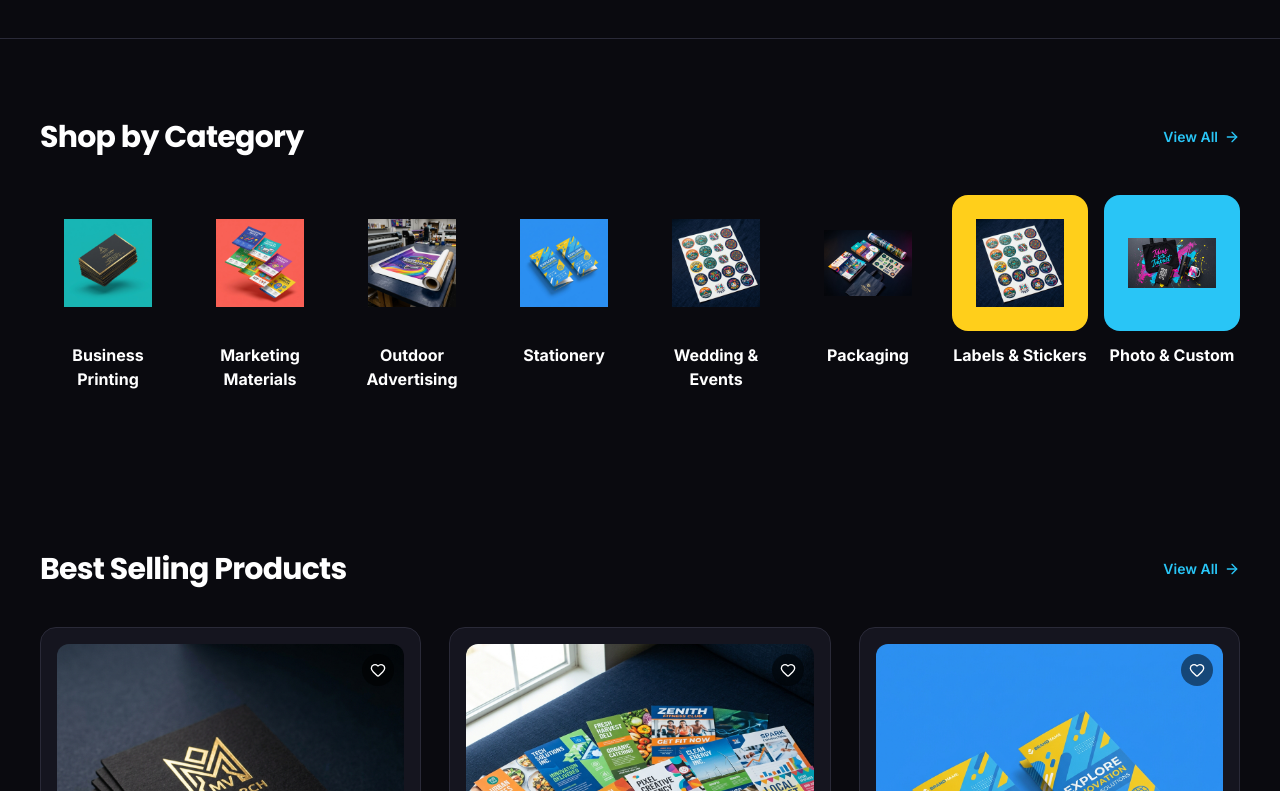
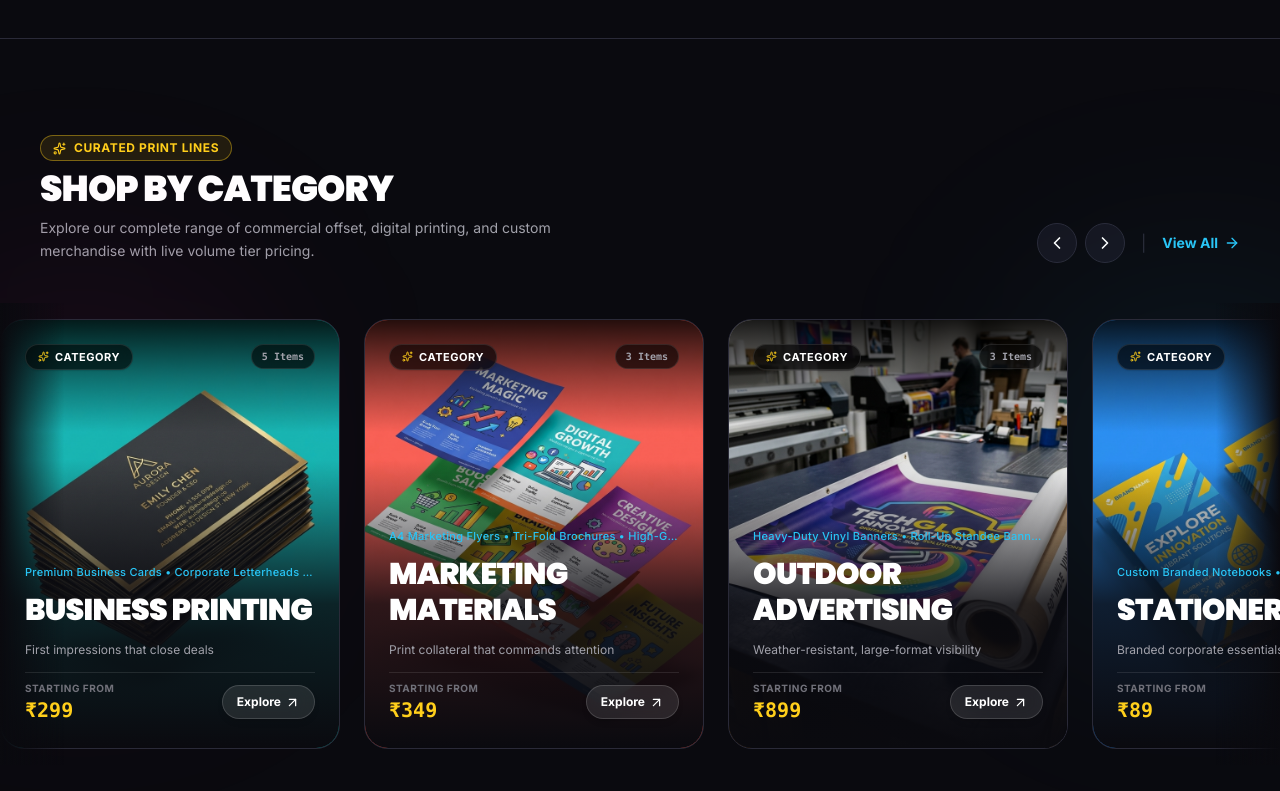
Before and after one commit to MrPrinceSaxena/StarPress, a Next.js app: page / in a window 1280 px wide. Shown: the part 749-1540 px from the top of the page. Built offline with nearby package versions, Linux system fonts and the light colour scheme.

Commit message:
feat(home): improvise Shop by Category into a Netflix-style cinematic horizontal scroll rail

```diff
--- a/src/app/globals.css
+++ b/src/app/globals.css
@@ -49,6 +49,15 @@
     box-shadow: 0 0 24px rgba(240, 23, 156, 0.15);
     border-color: rgba(240, 23, 156, 0.4);
   }
+
+  /* Hide scrollbar utility */
+  .no-scrollbar::-webkit-scrollbar {
+    display: none;
+  }
+  .no-scrollbar {
+    -ms-overflow-style: none;
+    scrollbar-width: none;
+  }
 }
 
 @media (prefers-reduced-motion: reduce) {
--- a/src/components/sections/CategoryGrid.tsx
+++ b/src/components/sections/CategoryGrid.tsx
@@ -1,33 +1,185 @@
-import React from "react";
+"use client";
+
+import React, { useRef, useState, useEffect, useCallback, useMemo } from "react";
 import Link from "next/link";
-import { ArrowRight } from "lucide-react";
-import { CATEGORIES } from "@/lib/data";
-import CategoryCard from "@/components/ui/CategoryCard";
+import { ArrowRight, ChevronLeft, ChevronRight, Sparkles } from "lucide-react";
+import CategoryCard, { CategoryCardData } from "@/components/ui/CategoryCard";
+import { getAllCategories, getProductsByCategory } from "@/lib/catalog";
 
 export default function CategoryGrid() {
+  const scrollContainerRef = useRef<HTMLDivElement>(null);
+  const [canScrollLeft, setCanScrollLeft] = useState(false);
+  const [canScrollRight, setCanScrollRight] = useState(true);
+
+  // Enriched categories with catalog products, pricing, and item counts
+  const enrichedCategories: CategoryCardData[] = useMemo(() => {
+    const categories = getAllCategories();
+
+    return categories.map((cat) => {
+      const prods = getProductsByCategory(cat.slug);
+      const minPrice =
+        prods.length > 0
+          ? Math.min(...prods.map((p) => p.basePrice))
+          : 199;
+      const sampleNames = prods.slice(0, 3).map((p) => p.name);
+
+      return {
+        id: cat.id,
+        slug: cat.slug,
+        name: cat.name,
+        tagline: cat.tagline,
+        imageUrl: cat.imageUrl,
+        accentColor: cat.accentColor,
+        productCount: prods.length,
+        startingPrice: minPrice,
+        sampleProducts: sampleNames,
+        href: `/shop?category=${cat.slug}`,
+      };
+    });
+  }, []);
+
+  const updateScrollState = useCallback(() => {
+    const el = scrollContainerRef.current;
+    if (!el) return;
+
+    const { scrollLeft, scrollWidth, clientWidth } = el;
+    setCanScrollLeft(scrollLeft > 15);
+    setCanScrollRight(scrollLeft < scrollWidth - clientWidth - 15);
+  }, []);
+
+  useEffect(() => {
+    const el = scrollContainerRef.current;
+    if (!el) return;
+
+    updateScrollState();
+    el.addEventListener("scroll", updateScrollState, { passive: true });
+    window.addEventListener("resize", updateScrollState);
+
+    return () => {
+      el.removeEventListener("scroll", updateScrollState);
+      window.removeEventListener("resize", updateScrollState);
+    };
+  }, [updateScrollState]);
+
+  const handleScroll = (direction: "left" | "right") => {
+    const el = scrollContainerRef.current;
+    if (!el) return;
+
+    const scrollAmount = Math.max(320, el.clientWidth * 0.7);
+    el.scrollBy({
+      left: direction === "left" ? -scrollAmount : scrollAmount,
+      behavior: "smooth",
+    });
+  };
+
   return (
-    <section className="py-16 md:py-20">
+    <section className="py-16 md:py-24 relative overflow-hidden">
+      {/* Background Ambient Glows */}
+      <div
+        className="absolute top-1/2 -left-20 w-80 h-80 bg-brand-magenta/10 rounded-full blur-[120px] pointer-events-none -translate-y-1/2"
+        aria-hidden="true"
+      />
+      <div
+        className="absolute top-1/2 -right-20 w-80 h-80 bg-brand-cyan/10 rounded-full blur-[120px] pointer-events-none -translate-y-1/2"
+        aria-hidden="true"
+      />
+
       <div className="max-w-[1280px] mx-auto px-6 lg:px-10">
         {/* Section Header */}
-        <div className="flex items-center justify-between mb-8 md:mb-10">
-          <h2 className="font-display font-bold text-2xl sm:text-3xl text-text-primary tracking-tight">
+        <div className="flex flex-col sm:flex-row sm:items-end justify-between gap-6 mb-8 md:mb-10">
+          <div className="space-y-2">
+            <div className="inline-flex items-center gap-2 px-3 py-1 rounded-full border border-brand-yellow/40 bg-brand-yellow/10 text-brand-yellow text-xs font-bold uppercase tracking-wider">
+              <Sparkles size={13} />
+              <span>Curated Print Lines</span>
+            </div>
+
+            <h2 className="font-display font-black text-3xl sm:text-4xl text-white uppercase tracking-tight">
               Shop by Category
             </h2>
+
+            <p className="text-sm text-text-secondary max-w-xl leading-relaxed">
+              Explore our complete range of commercial offset, digital printing, and custom
+              merchandise with live volume tier pricing.
+            </p>
+          </div>
+
+          {/* Right Controls: Navigation Buttons & View All */}
+          <div className="flex items-center gap-4 shrink-0">
+            {/* Scroll Navigation Arrows */}
+            <div className="flex items-center gap-2">
+              <button
+                type="button"
+                onClick={() => handleScroll("left")}
+                disabled={!canScrollLeft}
+                aria-label="Scroll left"
+                className={`w-10 h-10 rounded-full border flex items-center justify-center transition-all ${
+                  canScrollLeft
+                    ? "border-border-subtle bg-bg-surface text-white hover:border-brand-yellow hover:text-brand-yellow hover:bg-bg-surface-alt hover:scale-105 active:scale-95"
+                    : "border-border-subtle/30 bg-bg-surface/30 text-text-muted/40 cursor-not-allowed"
+                }`}
+              >
+                <ChevronLeft size={20} />
+              </button>
+
+              <button
+                type="button"
+                onClick={() => handleScroll("right")}
+                disabled={!canScrollRight}
+                aria-label="Scroll right"
+                className={`w-10 h-10 rounded-full border flex items-center justify-center transition-all ${
+                  canScrollRight
+                    ? "border-border-subtle bg-bg-surface text-white hover:border-brand-yellow hover:text-brand-yellow hover:bg-bg-surface-alt hover:scale-105 active:scale-95"
+                    : "border-border-subtle/30 bg-bg-surface/30 text-text-muted/40 cursor-not-allowed"
+                }`}
+              >
+                <ChevronRight size={20} />
+              </button>
+            </div>
+
+            <span className="text-border-subtle hidden sm:inline">|</span>
+
+            {/* View All Categories Link */}
             <Link
               href="/categories"
-            className="inline-flex items-center gap-1.5 text-sm font-semibold text-brand-cyan hover:text-cyan-300 transition-colors group"
+              className="inline-flex items-center gap-1.5 text-sm font-bold text-brand-cyan hover:text-cyan-300 transition-colors group"
             >
               <span>View All</span>
               <ArrowRight
                 size={16}
-              className="group-hover:translate-x-1 transition-transform duration-150"
+                className="group-hover:translate-x-1 transition-transform duration-200"
               />
             </Link>
           </div>
+        </div>
+      </div>
 
-        {/* 8 Category Tiles Grid */}
-        <div className="grid grid-cols-2 sm:grid-cols-4 lg:grid-cols-8 gap-3.5 sm:gap-4">
-          {CATEGORIES.map((category) => (
+      {/* Netflix-Style Horizontal Scroll Rail with Fade Masks */}
+      <div className="relative max-w-[1440px] mx-auto">
+        {/* Left Edge Fade Mask */}
+        <div
+          className={`pointer-events-none absolute left-0 top-0 bottom-0 w-8 sm:w-16 bg-gradient-to-r from-bg-base to-transparent z-10 transition-opacity duration-300 ${
+            canScrollLeft ? "opacity-100" : "opacity-0"
+          }`}
+          aria-hidden="true"
+        />
+
+        {/* Right Edge Fade Mask */}
+        <div
+          className={`pointer-events-none absolute right-0 top-0 bottom-0 w-8 sm:w-16 bg-gradient-to-l from-bg-base to-transparent z-10 transition-opacity duration-300 ${
+            canScrollRight ? "opacity-100" : "opacity-0"
+          }`}
+          aria-hidden="true"
+        />
+
+        {/* Horizontal Carousel Container */}
+        <div
+          ref={scrollContainerRef}
+          className="flex gap-5 sm:gap-6 overflow-x-auto scroll-smooth snap-x snap-mandatory py-4 px-6 lg:px-12 no-scrollbar"
+          style={{
+            WebkitOverflowScrolling: "touch",
+          }}
+        >
+          {enrichedCategories.map((category) => (
             <CategoryCard key={category.id} category={category} />
           ))}
         </div>
--- a/src/components/ui/CategoryCard.tsx
+++ b/src/components/ui/CategoryCard.tsx
@@ -1,37 +1,113 @@
 import React from "react";
 import Image from "next/image";
 import Link from "next/link";
-import { CategoryItem } from "@/lib/data";
+import { ArrowUpRight, Sparkles } from "lucide-react";
+
+export interface CategoryCardData {
+  id: string;
+  slug: string;
+  name: string;
+  tagline: string;
+  imageUrl: string;
+  accentColor?: string;
+  productCount?: number;
+  startingPrice?: number;
+  sampleProducts?: string[];
+  href?: string;
+}
 
 export interface CategoryCardProps {
-  category: CategoryItem;
+  category: CategoryCardData;
 }
 
 export default function CategoryCard({ category }: CategoryCardProps) {
+  const targetHref = category.href || `/shop?category=${category.slug}`;
+
   return (
     <Link
-      href={category.href}
-      className="group flex flex-col items-center focus-visible:outline-none"
+      href={targetHref}
+      className="group relative flex flex-col justify-between w-[280px] sm:w-[320px] md:w-[340px] h-[400px] sm:h-[430px] rounded-[24px] overflow-hidden shrink-0 snap-start border border-border-subtle bg-bg-surface select-none transition-all duration-300 hover:-translate-y-2 hover:border-brand-yellow/50 hover:shadow-[0_16px_40px_rgba(0,0,0,0.8),0_0_30px_rgba(255,230,0,0.15)] focus-visible:ring-2 focus-visible:ring-brand-yellow"
     >
-      {/* Tile Container */}
+      {/* Full-Bleed Background Photography with Zoom Effect */}
+      <div className="absolute inset-0 bg-bg-surface-alt">
+        <Image
+          src={category.imageUrl}
+          alt={category.name}
+          fill
+          sizes="(max-width: 640px) 280px, 340px"
+          className="object-cover transition-transform duration-700 ease-out group-hover:scale-110"
+        />
+      </div>
+
+      {/* Netflix Scrims: Dark Top Vignette + Bottom Cinematic Shadow */}
       <div
-        className={`relative w-full aspect-square rounded-2xl p-4 flex items-center justify-center overflow-hidden transition-all duration-200 group-hover:-translate-y-1.5 group-hover:shadow-[0_0_24px_rgba(240,23,156,0.25)] ${category.bgColorClass}`}
-      >
-        <div className="relative w-full h-full flex items-center justify-center">
-          <Image
-            src={category.imageSrc}
-            alt={category.name}
-            fill
-            sizes="(max-width: 640px) 50vw, (max-width: 1024px) 33vw, 16vw"
-            className="object-contain p-2 group-hover:scale-105 transition-transform duration-300"
-          />
+        className="absolute inset-x-0 top-0 h-28 bg-gradient-to-b from-black/85 via-black/40 to-transparent pointer-events-none"
+        aria-hidden="true"
+      />
+      <div
+        className="absolute inset-x-0 bottom-0 h-72 bg-gradient-to-t from-[#0A0A0F] via-[#0A0A0F]/85 to-transparent pointer-events-none"
+        aria-hidden="true"
+      />
+
+      {/* Ambient Accent Color Glow on Hover */}
+      <div
+        className="absolute -bottom-10 inset-x-0 h-40 opacity-0 group-hover:opacity-40 transition-opacity duration-500 blur-2xl pointer-events-none"
+        style={{
+          background: category.accentColor || "#FFCF1B",
+        }}
+        aria-hidden="true"
+      />
+
+      {/* Card Top: Badges */}
+      <div className="relative z-10 p-5 sm:p-6 flex items-center justify-between gap-2">
+        <span className="inline-flex items-center gap-1.5 text-[11px] font-bold uppercase tracking-wider px-3 py-1 rounded-full bg-black/60 backdrop-blur-md border border-white/10 text-white shadow-sm">
+          <Sparkles size={11} className="text-brand-yellow" />
+          <span>Category</span>
+        </span>
+
+        {category.productCount !== undefined && (
+          <span className="text-[10px] font-mono font-semibold px-2.5 py-1 rounded-full bg-black/60 backdrop-blur-md text-text-secondary border border-white/10">
+            {category.productCount} {category.productCount === 1 ? "Item" : "Items"}
+          </span>
+        )}
+      </div>
+
+      {/* Card Bottom: Typographic Content */}
+      <div className="relative z-10 p-5 sm:p-6 space-y-3">
+        {category.sampleProducts && category.sampleProducts.length > 0 && (
+          <p className="text-[11px] font-medium text-brand-cyan tracking-wide truncate">
+            {category.sampleProducts.join(" • ")}
+          </p>
+        )}
+
+        <h3 className="font-display font-black text-2xl sm:text-3xl text-white uppercase tracking-tight leading-[1.1] group-hover:text-brand-yellow transition-colors">
+          {category.name}
+        </h3>
+
+        <p className="text-xs text-text-secondary line-clamp-2 leading-relaxed">
+          {category.tagline}
+        </p>
+
+        {/* Price & Action Button Footer */}
+        <div className="pt-2 border-t border-white/10 flex items-center justify-between gap-2">
+          <div>
+            <span className="text-[10px] uppercase font-bold tracking-wider text-text-muted block">
+              Starting from
+            </span>
+            <div className="font-mono font-black text-lg sm:text-xl text-brand-yellow">
+              ₹{category.startingPrice ? category.startingPrice.toLocaleString("en-IN") : "199"}
+            </div>
+          </div>
+
+          <div className="inline-flex items-center gap-1 px-3.5 py-2 rounded-full text-xs font-bold text-white bg-white/10 backdrop-blur-md border border-white/15 group-hover:bg-brand-yellow group-hover:text-black group-hover:border-brand-yellow transition-all duration-200 shadow-md">
+            <span>Explore</span>
+            <ArrowUpRight
+              size={15}
+              className="group-hover:translate-x-0.5 group-hover:-translate-y-0.5 transition-transform"
+            />
+          </div>
         </div>
       </div>
-
-      {/* Category Name */}
-      <span className="mt-3 text-sm md:text-base font-bold text-center text-text-primary group-hover:text-brand-yellow transition-colors">
-        {category.name}
-      </span>
     </Link>
   );
 }
```
Lines whose indentation alone changed are shown as unchanged.
